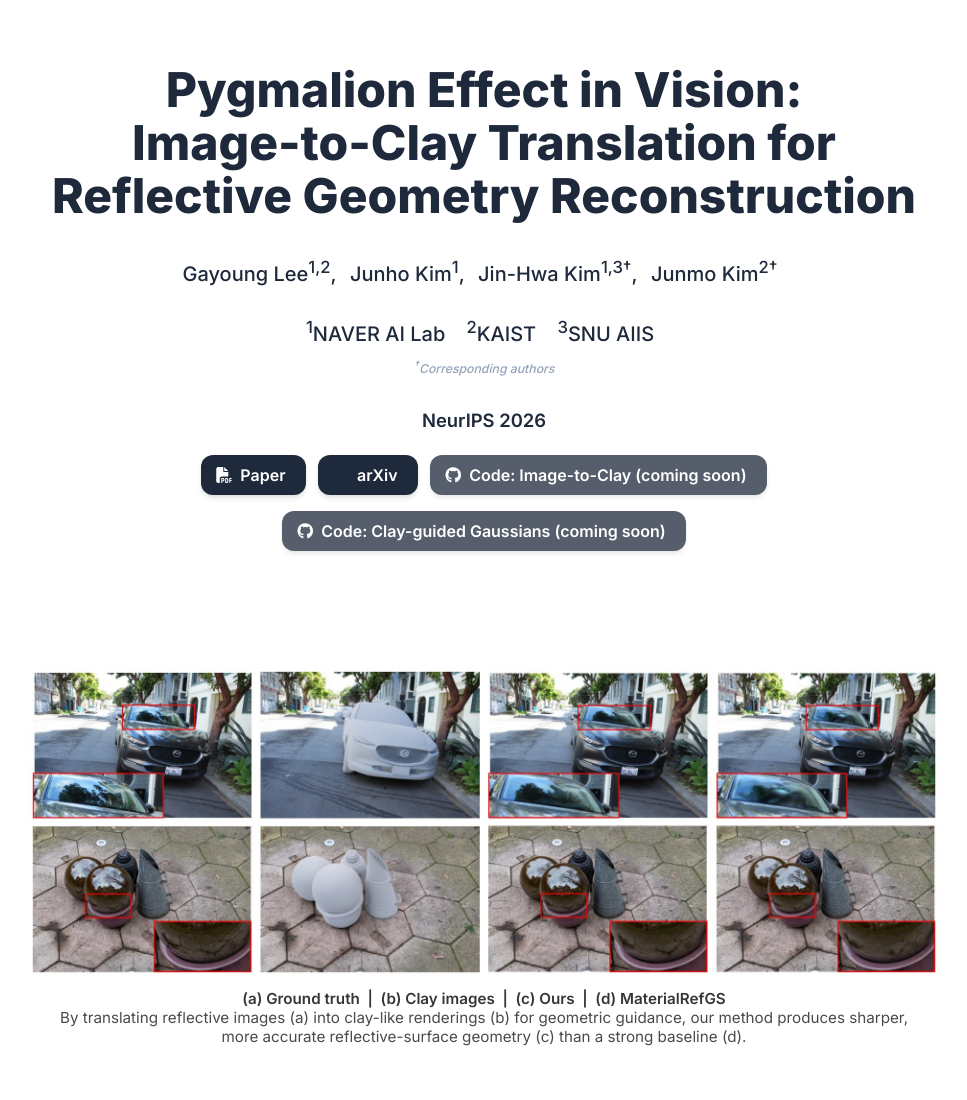
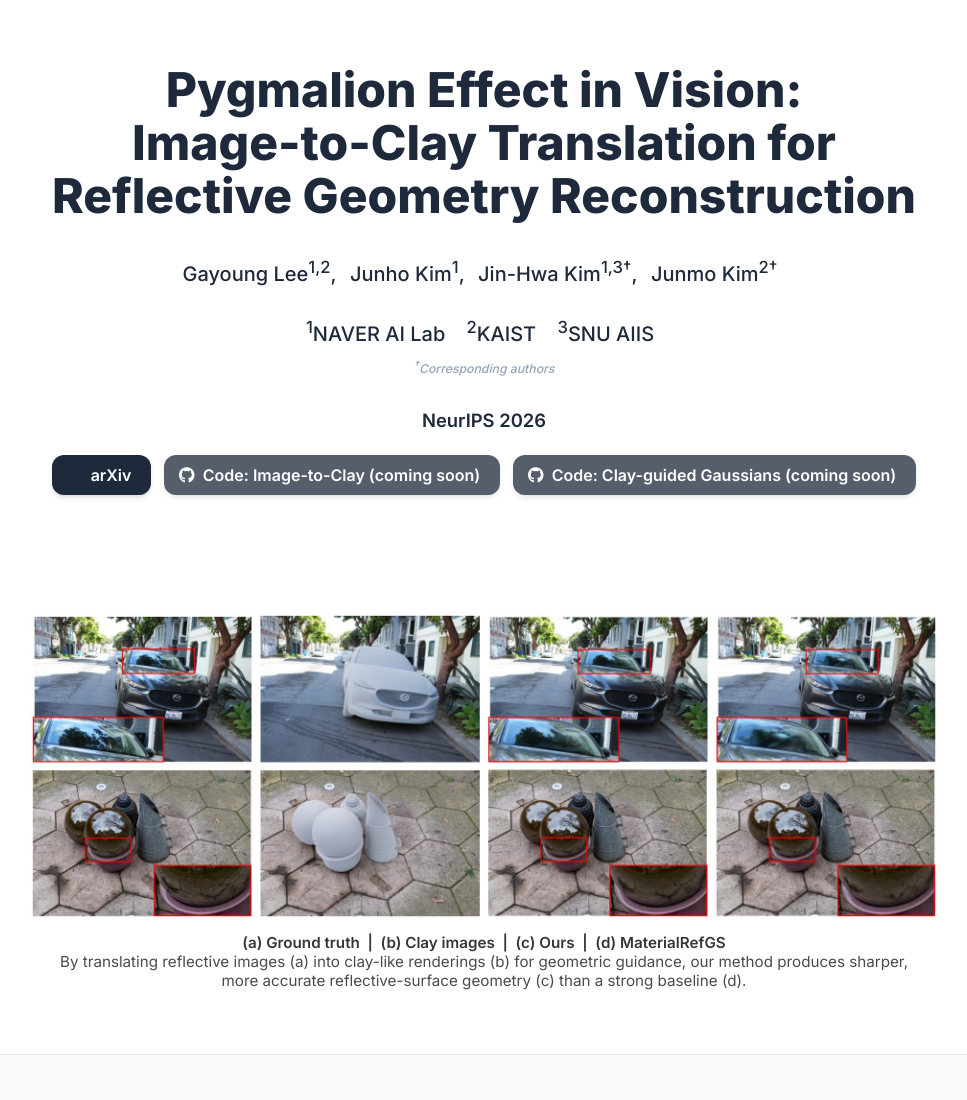
Before and after one commit to gylee1103/pygmalion-neurips26, a plain HTML site: page index.html in a window 1280 px wide. Shown: the top 1100 px of the page, without its empty margins (156-1123 px from the left). Drawn offline with Linux system fonts and the light colour scheme; some icons are missing.

Commit message:
Remove Paper button (keep arXiv)

```diff
--- a/index.html
+++ b/index.html
@@ -146,14 +146,6 @@
 
             <div class="column has-text-centered">
               <div class="publication-links">
-                <span class="link-block">
-                  <a href="https://arxiv.org/pdf/2511.21098" target="_blank" rel="noopener"
-                     class="external-link button is-normal is-rounded is-dark">
-                    <span class="icon"><i class="fas fa-file-pdf"></i></span>
-                    <span>Paper</span>
-                  </a>
-                </span>
-
                 <span class="link-block">
                   <a href="https://arxiv.org/abs/2511.21098" target="_blank" rel="noopener"
                      class="external-link button is-normal is-rounded is-dark">
```
